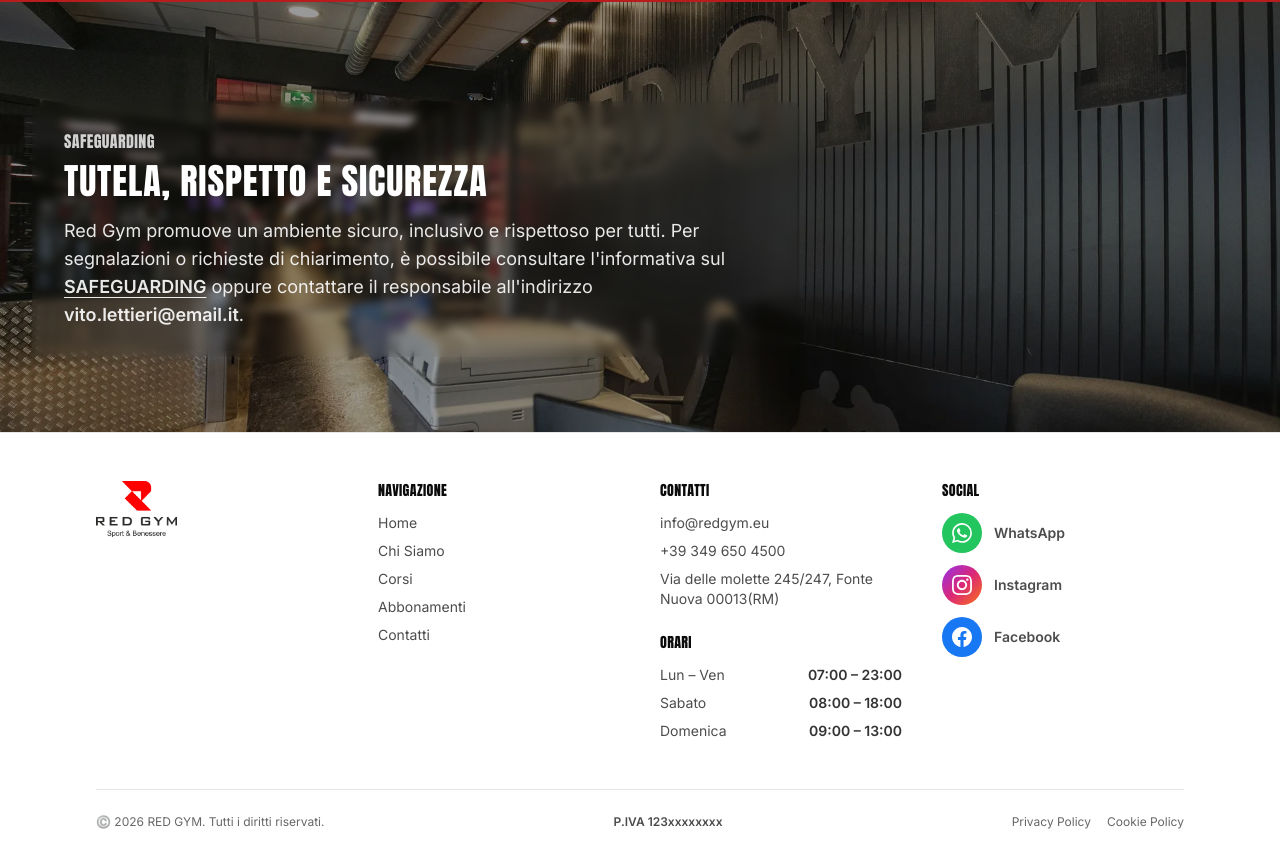
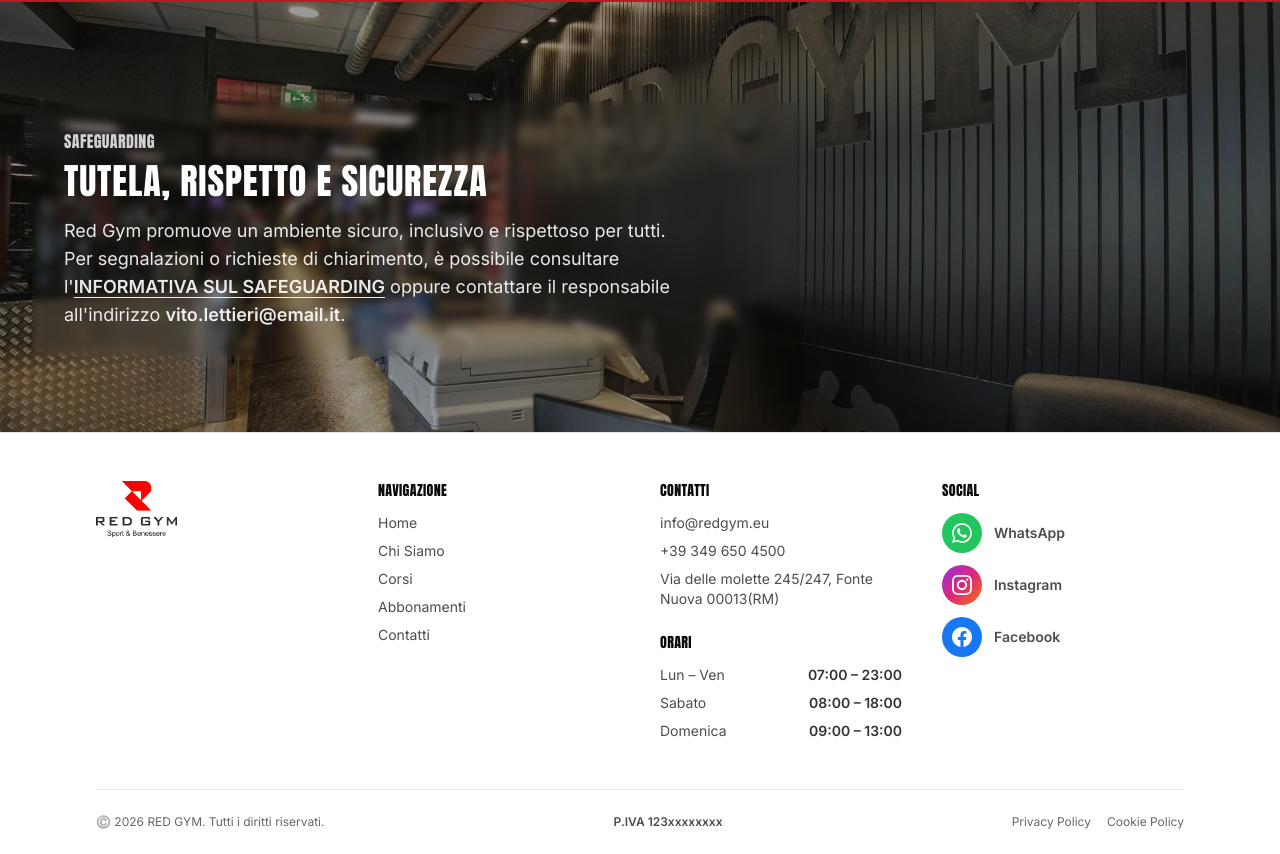
Before and after one commit to alelodato/red-gym, a Next.js app: page / in a window 1280 px wide. Shown: the part 6996-7850 px from the top of the page. Built offline with nearby package versions, Linux system fonts and the light colour scheme.

Commit message:
modificato bande diagonali e messaggi

```diff
--- a/app/about/page.js
+++ b/app/about/page.js
@@ -405,7 +405,7 @@
   );
 }
 
-function DiagonalBand({ image = "diagonal3.webp", title = "Sport & Benessere", flip = true }) {
+function DiagonalBand({ image = "pilates.webp", title = "Respiro. Armonia. Benessere.", flip = true }) {
   return (
     <section className="relative bg-brand-red overflow-hidden">
       <div className="relative h-[230px] sm:h-[280px] lg:h-[340px]">
@@ -914,7 +914,7 @@
           </div>
         </WhiteBlock>
 
-        <DiagonalBand image="diagonal3.webp" />
+        <DiagonalBand image="pilates.webp" />
 
         <WhiteBlock>
           <div className="text-center max-w-2xl mx-auto mb-10">
--- a/app/courses/page.js
+++ b/app/courses/page.js
@@ -572,7 +572,7 @@
 
 function DiagonalBand({
   image = "sala-funzionale2.webp",
-  title = "Energia. Disciplina. Risultati.",
+  title = "Forza. Tecnica. Controllo.",
 }) {
   return (
     <section className="relative bg-brand-red overflow-hidden">
--- a/app/page.js
+++ b/app/page.js
@@ -527,13 +527,17 @@
                   Tutela, rispetto e sicurezza
                 </h3>
                 <p className="mt-4 text-white/90 leading-relaxed text-sm sm:text-base lg:text-lg">
-                  Red Gym promuove un ambiente sicuro, inclusivo e rispettoso per tutti. Per segnalazioni o richieste di chiarimento, è possibile consultare l'informativa sul{" "}
+                  Red Gym promuove un ambiente sicuro, inclusivo e rispettoso per tutti.
+                  <br />
+                  Per segnalazioni o richieste di chiarimento, è possibile consultare
+                  <br />
+                  l'
                   <button
                     type="button"
                     onClick={onOpenSafeguarding}
                     className="font-semibold underline underline-offset-4 hover:text-white"
                   >
-                    SAFEGUARDING
+                    INFORMATIVA SUL SAFEGUARDING
                   </button>{" "}
                   oppure contattare il responsabile all'indirizzo{" "}
                   <a href={`mailto:${safeguardingEmail}`} className="font-semibold hover:text-white">
```
